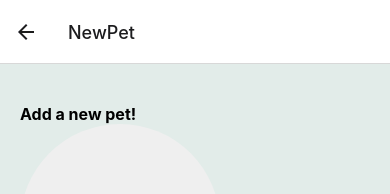
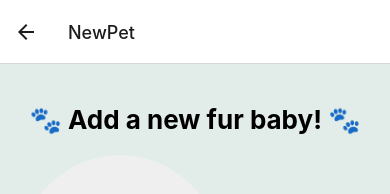
Before and after one commit to goblinbrooke/Paw-Planner, a React Native app: screen /NewPet in a window 390 px wide. Shown: the top 194 px of the page. Built offline with nearby package versions, Linux system fonts and the light colour scheme; no server answers.

Commit message:
Logo clickable, styling!

```diff
--- a/screens/HomeScreen.js
+++ b/screens/HomeScreen.js
@@ -17,13 +17,8 @@ const HomeScreen = () => {
       })
       .catch((error) => alert(error.message));
   };
-  const handleLogoClicked = () => {
-    navigation.replace("HomeScreen");
-  };
 
   auth = getAuth();
-
-  const Tab = createBottomTabNavigator();
 
   return (
     <View style={styles.container}>
@@ -116,8 +111,9 @@ buttonOutlinePurple: {
     fontFamily: "Avenir",
     marginTop: 20,
     marginBottom: 50,
-    alignItems: "center",
-    justifyContent: "center",
+    textAlign: "center",
+    backgroundColor: "white",
+    borderRadius: 10,
   },
 textStyle: {
     fontSize: 20,
--- a/screens/NewPetForm.js
+++ b/screens/NewPetForm.js
@@ -61,9 +61,14 @@ const NewPetForm = () => {
     toggleModal();
   };
 
+  const navigation = useNavigation();
+  const handleLogoClicked = () => {
+    navigation.navigate("Home");
+  };
+
   return (
     <SafeAreaView style={styles.container}>
-      <Text style={styles.text}>Add a new pet!</Text>
+      <Text style={styles.addtext}>🐾 Add a new fur baby! 🐾</Text>
       <ScrollView>
         <UploadImage image={image} setImage={setImage} />
         <Controller
@@ -204,7 +209,7 @@ const NewPetForm = () => {
         />
       </View> */}
         <Button
-          style={[styles.button, styles.buttonText]}
+          style={[styles.submitButton, styles.submitButtonOutline]}
           title="Submit"
           onPress={handleSubmit(onSubmit)}
         />
@@ -218,7 +223,7 @@ const NewPetForm = () => {
           >
             <View style={styles.centeredView}>
               <View style={styles.modalView}>
-                <Text style={styles.modalText}>Pet created!</Text>
+                <Text style={styles.modalText}>Fur baby added! 💗</Text>
                 <Pressable
                   style={[styles.button, styles.buttonClose]}
                   onPress={toggleModal}
@@ -231,9 +236,10 @@ const NewPetForm = () => {
         </View>
 
       {/* Logo */}
-      <TouchableOpacity style={styles.logoContainer}>
+      <TouchableOpacity onPress={handleLogoClicked} style={styles.logoContainer}>
       <View>
         <Image source={require("../assets/Illustration4.png")} style={styles.logo} />
+        <Text style={styles.logoText}>💗HOME💗</Text>
       </View>
       </TouchableOpacity>
 
@@ -270,12 +276,13 @@ const styles = StyleSheet.create({
     borderRadius: 20,
     padding: 10,
     elevation: 2,
+    alignItems: "center",
   },
   buttonOpen: {
     backgroundColor: "#F194FF",
   },
   buttonClose: {
-    backgroundColor: "#2196F3",
+    backgroundColor: "rgb(190, 225, 230)",
   },
   textStyle: {
     color: "white",
@@ -298,12 +305,12 @@ const styles = StyleSheet.create({
     borderWidth: 1,
     padding: 10,
   },
-  text: {
+  addtext: {
     color: "black",
     fontWeight: "700",
-    fontSize: 16,
-    justifyContent: "center",
-    alignItems: "center",
+    fontSize: 26,
+    textAlign: "center",
+    marginBottom: 20,
   },
   logoContainer: {
     flex: 1,
@@ -314,7 +321,28 @@ const styles = StyleSheet.create({
     width: 50,
     height: 50,
     marginTop: 20,
-    marginBottom: 20,
     resizeMode: 'contain'
   },
+  logoText: {
+    fontSize: 10,
+    fontWeight: "bold",
+    color: "black",
+    alignItems: "flex-end",
+    marginBottom: 20,
+  },
+  submitButton: {
+    backgroundColor: "rgb(190, 225, 230)",
+    width: "60%",
+    padding: 15,
+    borderRadius: 10,
+    alignItems: "center",
+    marginTop: 40,
+  },
+  submitButtonOutline: {
+    marginTop: 5,
+    borderColor: "white",
+    borderWidth: 2,
+    marginBottom: 50,
+  },
+
 });
--- a/screens/PetsListScreen.js
+++ b/screens/PetsListScreen.js
@@ -1,7 +1,5 @@
 import React, { useState, useEffect } from "react";
-import { useNavigation, NavigationContainer } from "@react-navigation/native";
-import { createBottomTabNavigator } from "@react-navigation/bottom-tabs";
-import Tabs from "./tabs";
+import { useNavigation } from "@react-navigation/native";
 import HomeScreen from "./HomeScreen";
 import {
   View,
@@ -41,7 +39,7 @@ function PetsListScreen(props) {
 
   const navigation = useNavigation();
   const handleLogoClicked = () => {
-    navigation.replace("HomeScreen");
+    navigation.navigate("Home");
   };
 
   useEffect(() => {
@@ -79,6 +77,7 @@ function PetsListScreen(props) {
       <TouchableOpacity onPress={handleLogoClicked} style={styles.logoContainer}>
         <View>
           <Image source={require("../assets/Illustration4.png")} style={styles.logo} />
+          <Text style={styles.logoText}>💗HOME💗</Text>
         </View>
       </TouchableOpacity>
 
@@ -101,6 +100,7 @@ const styles = StyleSheet.create({
     marginTop: 24,
     padding: 30,
     backgroundColor: "rgb(190, 225, 230)",
+    borderRadius: 20,
     fontSize: 24,
     color: "white",
   },
@@ -110,20 +110,28 @@ const styles = StyleSheet.create({
   },
   logo: {
     flex: 1,
-    width: 50,
-    height: 50,
     marginTop: 20,
     marginBottom: 20,
-    resizeMode: 'contain',
-    left: 150,
+    left: 130,
+    resizeMode: "contain",
+
+  },
+  logoText: {
+    fontSize: 10,
+    fontWeight: "bold",
+    color: "black",
+    left: 300,
+    marginBottom: 20,
   },
   textStyle: {
     fontSize: 20,
     fontWeight: "700",
     color: "black",
     fontFamily: "Avenir",
-    justifyContent: "center",
-    alignItems: "center",
+    textAlign: "center",
+    backgroundColor: "white",
+    borderRadius: 20,
+    padding: 10,
   },
   text: {
     color: "black",
```
